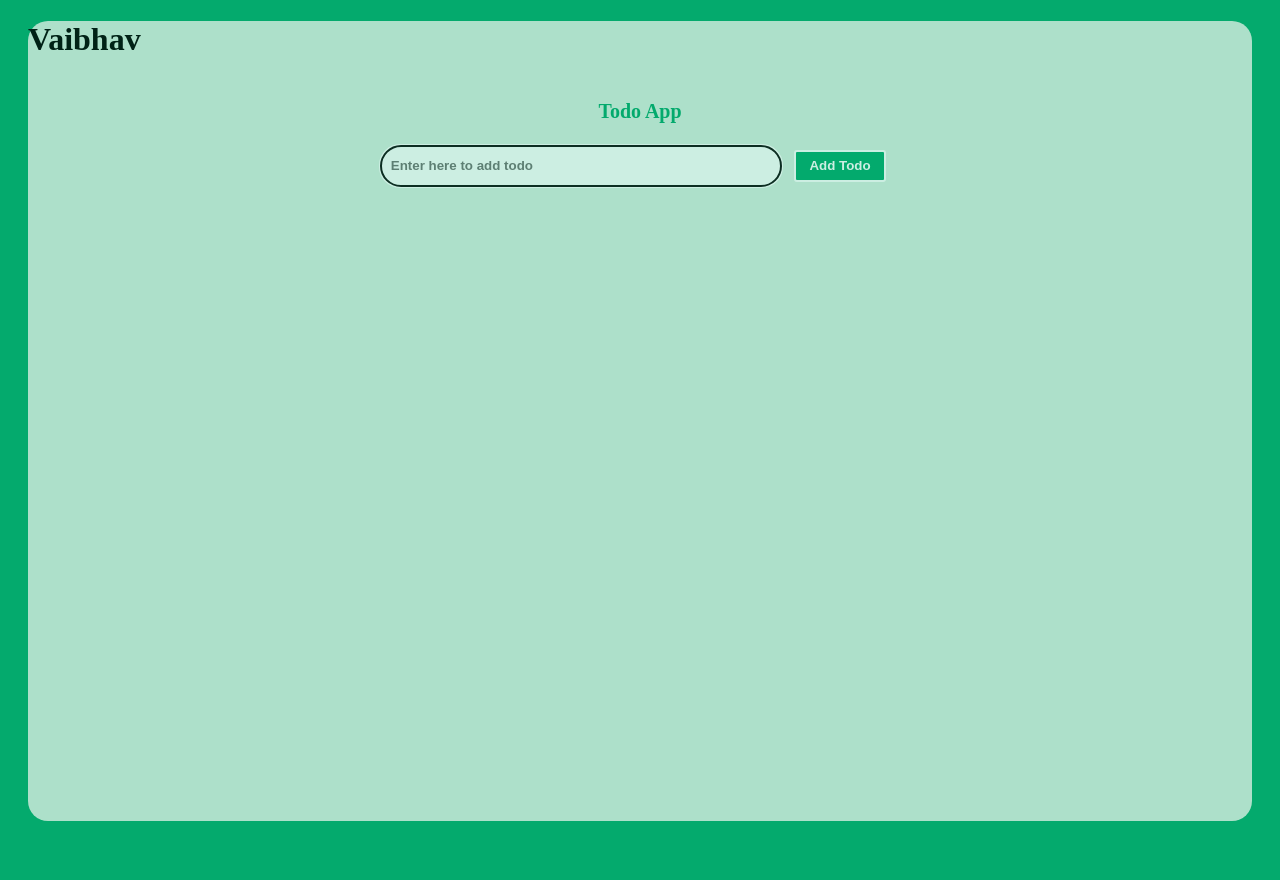
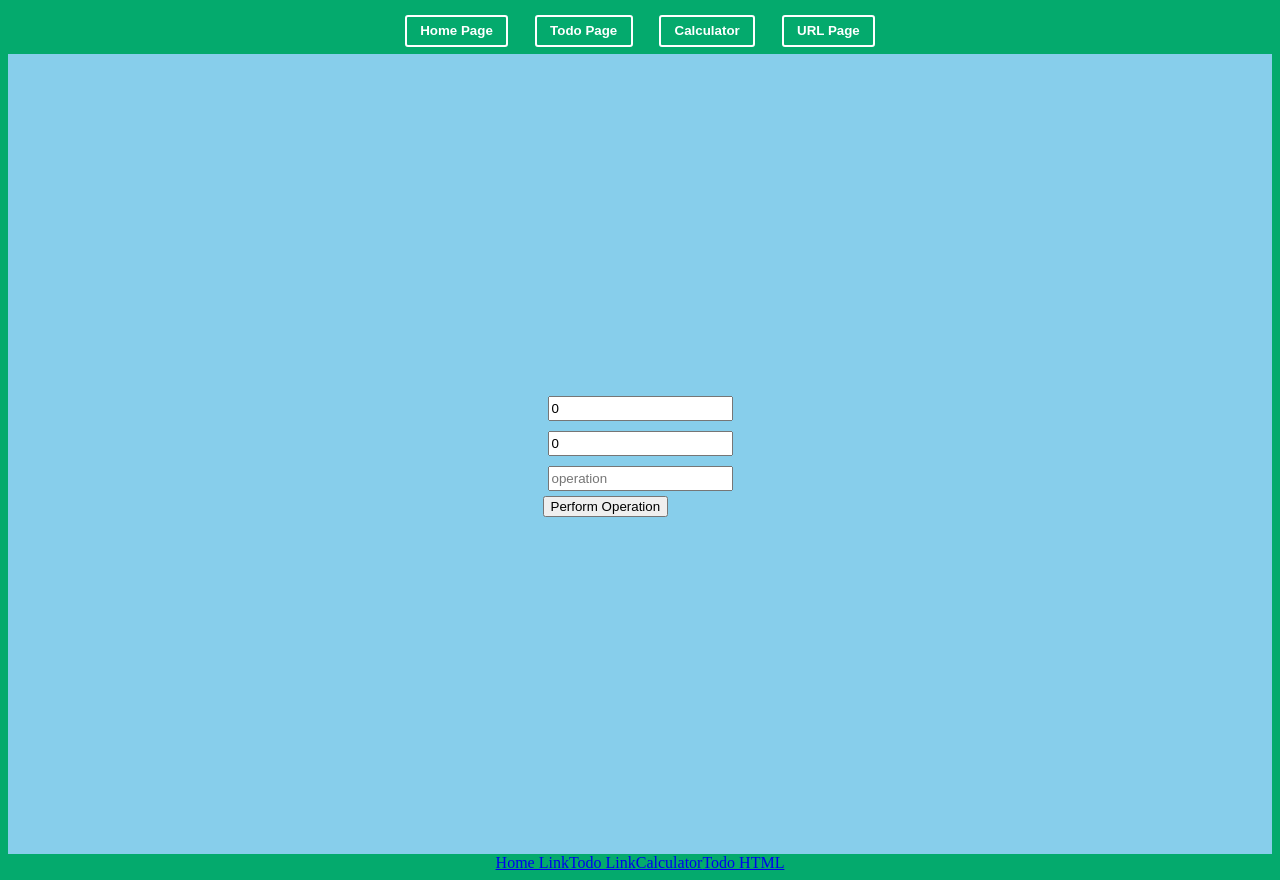
Before and after one commit to techiAbhil/todo-app, a React (Vite) app: page /calculator in a window 1280 px wide. Before the commit the page ends 841 px from the top, so only its background shows below. Built offline with nearby package versions, Linux system fonts and the light colour scheme.

Commit message:
initial routing commit

```diff
--- a/package.json
+++ b/package.json
@@ -14,6 +14,7 @@
 		"prop-types": "^15.8.1",
 		"react": "^18.2.0",
 		"react-dom": "^18.2.0",
+		"react-router-dom": "^6.16.0",
 		"styled-components": "^6.0.8"
 	},
 	"devDependencies": {
--- a/src/App.jsx
+++ b/src/App.jsx
@@ -1,86 +1,25 @@
-import isPropValid from '@emotion/is-prop-valid';
-import { Component, useEffect, useRef, useState } from 'react';
-import { StyleSheetManager } from 'styled-components';
-import {
-	Container,
-	FlexCard,
-	StyledButton,
-	StyledInput,
-	Title,
-} from './App.style';
-import TodoList from './components/todo-components/todo-list';
-import AppContext from './context/app-context';
+import { BrowserRouter, Route, Routes } from 'react-router-dom';
+import Layout from './components/layout/layout';
+import LandigPage from './pages/Landing-page/landing.page';
+import Calculator from './pages/calculator-page/calculator.page';
+import TodoPage from './pages/todo-page/todo.page';
+import UrlPage from './pages/url-page/url.page';
+
 const App = () => {
-	const inputRef = useRef();
-	const [todoListItems, setTodoListItems] = useState([]);
-	useEffect(() => {
-		inputRef.current.focus();
-	}, []);
-
-	const onClickHandler = () => {
-		setTodoListItems([
-			...todoListItems,
-			{
-				id: new Date().getTime(),
-				value: inputRef.current.value,
-				isCompleted: false,
-			},
-		]);
-		inputRef.current.value = '';
-		inputRef.current.focus();
-	};
-
-	const onTodoItemUpdated = (todoItem) => {
-		const updatedTodoItems = todoListItems.map((todo) => {
-			if (todo.id === todoItem.id) {
-				return todoItem;
-			}
-			return todo;
-		});
-		setTodoListItems([...updatedTodoItems]);
-	};
-
-	const onDeleteTodo = (id) => {
-		const updatedTodoList = todoListItems.filter((todo) => todo.id !== id);
-		setTodoListItems(updatedTodoList);
-	};
-
 	return (
-		<AppContext.Provider
-			value={{
-				todoListItems,
-				onDeleteTodo,
-				onTodoItemUpdated,
-				name: 'Vaibhav',
-			}}
-		>
-			<StyleSheetManager shouldForwardProp={isPropValid}>
-				<Container>
-					<AppChild />
-					<FlexCard>
-						<Title>Todo App</Title>
-					</FlexCard>
-					<FlexCard>
-						<StyledInput
-							type="text"
-							placeholder="Enter here to add todo"
-							ref={inputRef}
-						/>
-						<StyledButton onClick={onClickHandler}>Add Todo</StyledButton>
-					</FlexCard>
-					<TodoList />
-				</Container>
-			</StyleSheetManager>
-		</AppContext.Provider>
+		<>
+			<BrowserRouter>
+				<Routes>
+					<Route path="/" Component={Layout}>
+						<Route path="/" element={<LandigPage name="abhilash" />} />
+						<Route path="/todo" Component={TodoPage} />
+						<Route path="/calculator" Component={Calculator} />
+						<Route path="/urlpage/:id?/:name?" Component={UrlPage} />
+					</Route>
+				</Routes>
+			</BrowserRouter>
+		</>
 	);
 };
 
-class AppChild extends Component {
-	render() {
-		return (
-			<AppContext.Consumer>{({ name }) => <h1>{name}</h1>}</AppContext.Consumer>
-		);
-	}
-}
-
 export default App;
--- /dev/null
+++ b/src/components/layout/layout.jsx
@@ -0,0 +1,35 @@
+import { Link, Outlet, useNavigate } from 'react-router-dom';
+import { FlexCard, StyledButton } from '../../App.style';
+
+const Layout = () => {
+	const navigatation = useNavigate();
+
+	return (
+		<>
+			<FlexCard>
+				<StyledButton onClick={() => navigatation('/')}>Home Page</StyledButton>
+				<StyledButton onClick={() => navigatation('/todo')}>
+					Todo Page
+				</StyledButton>
+				<StyledButton onClick={() => navigatation('/calculator')}>
+					Calculator
+				</StyledButton>
+				<StyledButton
+					onClick={() => navigatation('/urlpage/1/abhilash?country=indian')}
+				>
+					URL Page
+				</StyledButton>
+			</FlexCard>
+			<Outlet />
+
+			<FlexCard>
+				<Link to={'/'}> Home Link </Link>
+				<Link to="/todo"> Todo Link</Link>
+				<Link to="/calculator"> Calculator </Link>
+				<a href="/todo">Todo HTML</a>
+			</FlexCard>
+		</>
+	);
+};
+
+export default Layout;
--- /dev/null
+++ b/src/pages/calculator-page/calculator.page.jsx
@@ -0,0 +1,101 @@
+import { useReducer, useState } from 'react';
+import MyInput from '../../components/my-input';
+import performOperation from './my-reducer';
+
+function Calculator() {
+	const [state, dispatch] = useReducer(performOperation, {
+		num1: 0,
+		num2: 0,
+		result: null,
+		operationType: null,
+	});
+
+	const [operation, setOpeartion] = useState('');
+
+	return (
+		<div
+			style={{
+				background: 'skyblue',
+				height: '100vh',
+				display: 'flex',
+				justifyContent: 'center',
+				alignItems: 'center',
+			}}
+		>
+			<div
+				style={{
+					display: 'flex',
+					justifyContent: 'center',
+					alignItems: 'center',
+				}}
+			>
+				<div>
+					<MyInput
+						name="first-name"
+						value={state.num1}
+						onChange={(value) => dispatch({ type: 'num1', payload: value })}
+					/>
+					<br />
+					<MyInput
+						name="last-name"
+						value={state.num2}
+						onChange={(value) => dispatch({ type: 'num2', payload: value })}
+					/>
+					<br />
+					<MyInput name="operation" value={operation} onChange={setOpeartion} />
+					<br />
+					<button onClick={() => dispatch({ type: operation })}>
+						Perform Operation
+					</button>
+					{state.operationType && (
+						<h3>
+							The {state.operationType} result is {state.result}
+						</h3>
+					)}
+					{/* My Name is {fullName}
+					<br />
+					{reverseName()} */}
+					{/* <div
+						style={{
+							display: 'flex',
+							justifyContent: 'center',
+							alignItems: 'center',
+						}}
+					>
+						Addition = {+firstName + +lastName}
+					</div>
+
+					<div
+						style={{
+							display: 'flex',
+							justifyContent: 'center',
+							alignItems: 'center',
+						}}
+					>
+						Substraction = {firstName - lastName}
+					</div>
+					<div
+						style={{
+							display: 'flex',
+							justifyContent: 'center',
+							alignItems: 'center',
+						}}
+					>
+						Multiplication {firstName * lastName}
+					</div>
+					<div
+						style={{
+							display: 'flex',
+							justifyContent: 'center',
+							alignItems: 'center',
+						}}
+					>
+						Division {firstName / lastName}
+					</div> */}
+				</div>
+			</div>
+		</div>
+	);
+}
+
+export default Calculator;
--- /dev/null
+++ b/src/pages/landing-page/landing.page.jsx
@@ -0,0 +1,16 @@
+import { useEffect } from 'react';
+import { FlexCard, Text } from '../../App.style';
+const LandigPage = (props) => {
+	useEffect(() => {
+		console.log(props);
+	}, [props]);
+	return (
+		<>
+			<FlexCard>
+				<Text color="#fff">Welcome User!</Text>
+			</FlexCard>
+		</>
+	);
+};
+
+export default LandigPage;
--- /dev/null
+++ b/src/pages/todo-page/todo.page.jsx
@@ -0,0 +1,90 @@
+import isPropValid from '@emotion/is-prop-valid';
+import { Component, useEffect, useRef, useState } from 'react';
+import { StyleSheetManager } from 'styled-components';
+import {
+	Container,
+	FlexCard,
+	StyledButton,
+	StyledInput,
+	Title,
+} from '../../App.style';
+import TodoList from '../../components/todo-components/todo-list';
+import AppContext from '../../context/app-context';
+const TodoPage = (props) => {
+	const inputRef = useRef();
+	const [todoListItems, setTodoListItems] = useState([]);
+	useEffect(() => {
+		inputRef.current.focus();
+	}, []);
+
+	useEffect(() => {
+		console.log(props);
+	}, [props]);
+
+	const onClickHandler = () => {
+		setTodoListItems([
+			...todoListItems,
+			{
+				id: new Date().getTime(),
+				value: inputRef.current.value,
+				isCompleted: false,
+			},
+		]);
+		inputRef.current.value = '';
+		inputRef.current.focus();
+	};
+
+	const onTodoItemUpdated = (todoItem) => {
+		const updatedTodoItems = todoListItems.map((todo) => {
+			if (todo.id === todoItem.id) {
+				return todoItem;
+			}
+			return todo;
+		});
+		setTodoListItems([...updatedTodoItems]);
+	};
+
+	const onDeleteTodo = (id) => {
+		const updatedTodoList = todoListItems.filter((todo) => todo.id !== id);
+		setTodoListItems(updatedTodoList);
+	};
+
+	return (
+		<AppContext.Provider
+			value={{
+				todoListItems,
+				onDeleteTodo,
+				onTodoItemUpdated,
+				name: 'Vaibhav',
+			}}
+		>
+			<StyleSheetManager shouldForwardProp={isPropValid}>
+				<Container>
+					<AppChild />
+					<FlexCard>
+						<Title>Todo App</Title>
+					</FlexCard>
+					<FlexCard>
+						<StyledInput
+							type="text"
+							placeholder="Enter here to add todo"
+							ref={inputRef}
+						/>
+						<StyledButton onClick={onClickHandler}>Add Todo</StyledButton>
+					</FlexCard>
+					<TodoList />
+				</Container>
+			</StyleSheetManager>
+		</AppContext.Provider>
+	);
+};
+
+class AppChild extends Component {
+	render() {
+		return (
+			<AppContext.Consumer>{({ name }) => <h1>{name}</h1>}</AppContext.Consumer>
+		);
+	}
+}
+
+export default TodoPage;
--- /dev/null
+++ b/src/pages/url-page/url.page.jsx
@@ -0,0 +1,16 @@
+import { useParams, useSearchParams } from 'react-router-dom';
+
+const UrlPage = () => {
+	const [params] = useSearchParams();
+	const urlParams = useParams();
+
+	for (const entry of params) {
+		console.log(entry);
+	}
+
+	console.log('urlParams = ', urlParams);
+
+	return <div>THis is a test URLs page</div>;
+};
+
+export default UrlPage;
```
Also changed, not shown: src/App copy.jsx (deleted, +0 -101 lines), src/pages/calculator-page/my-reducer.js (renamed from src/components/my-reducer.js), 1 other file (tests, documents, lock files or other folders).
